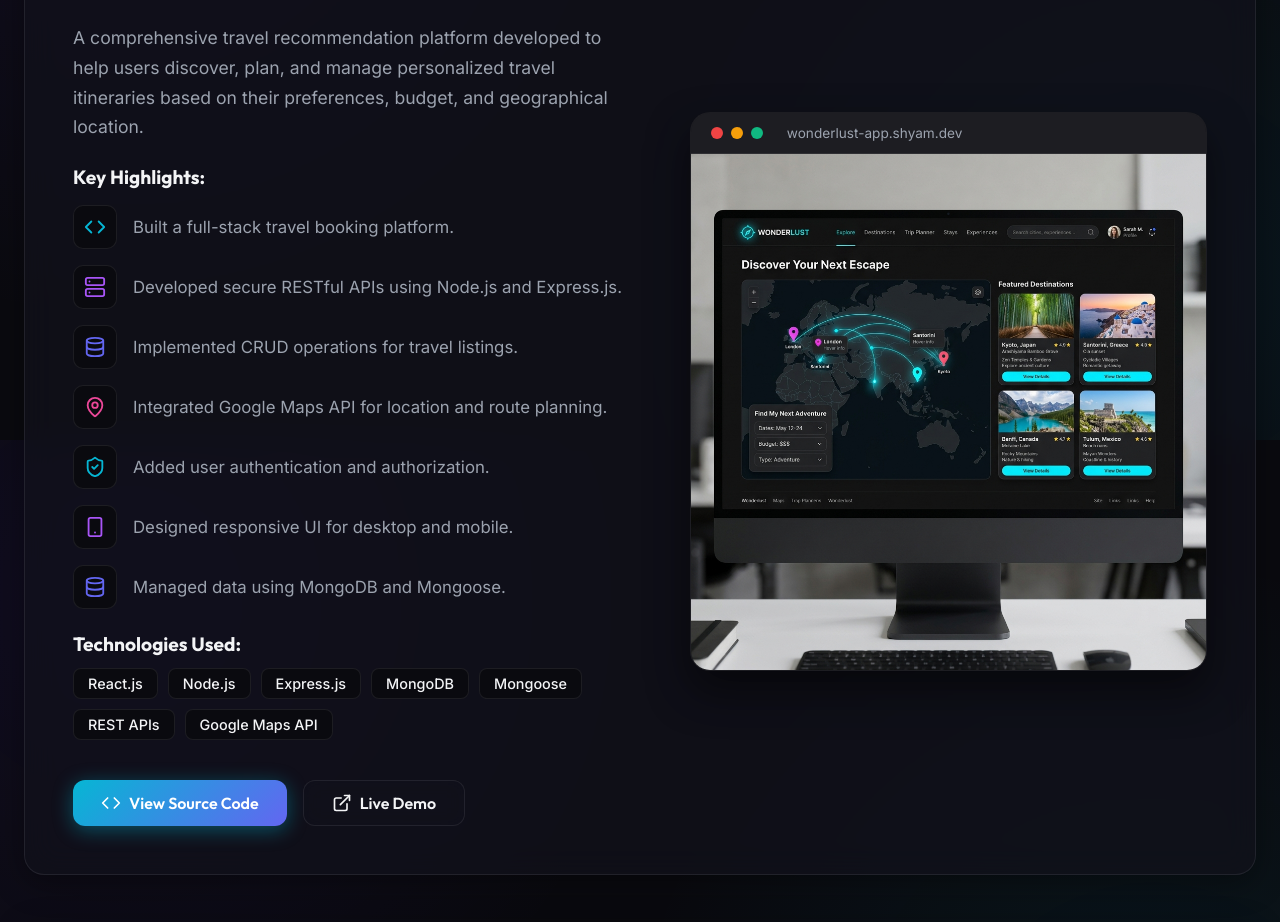
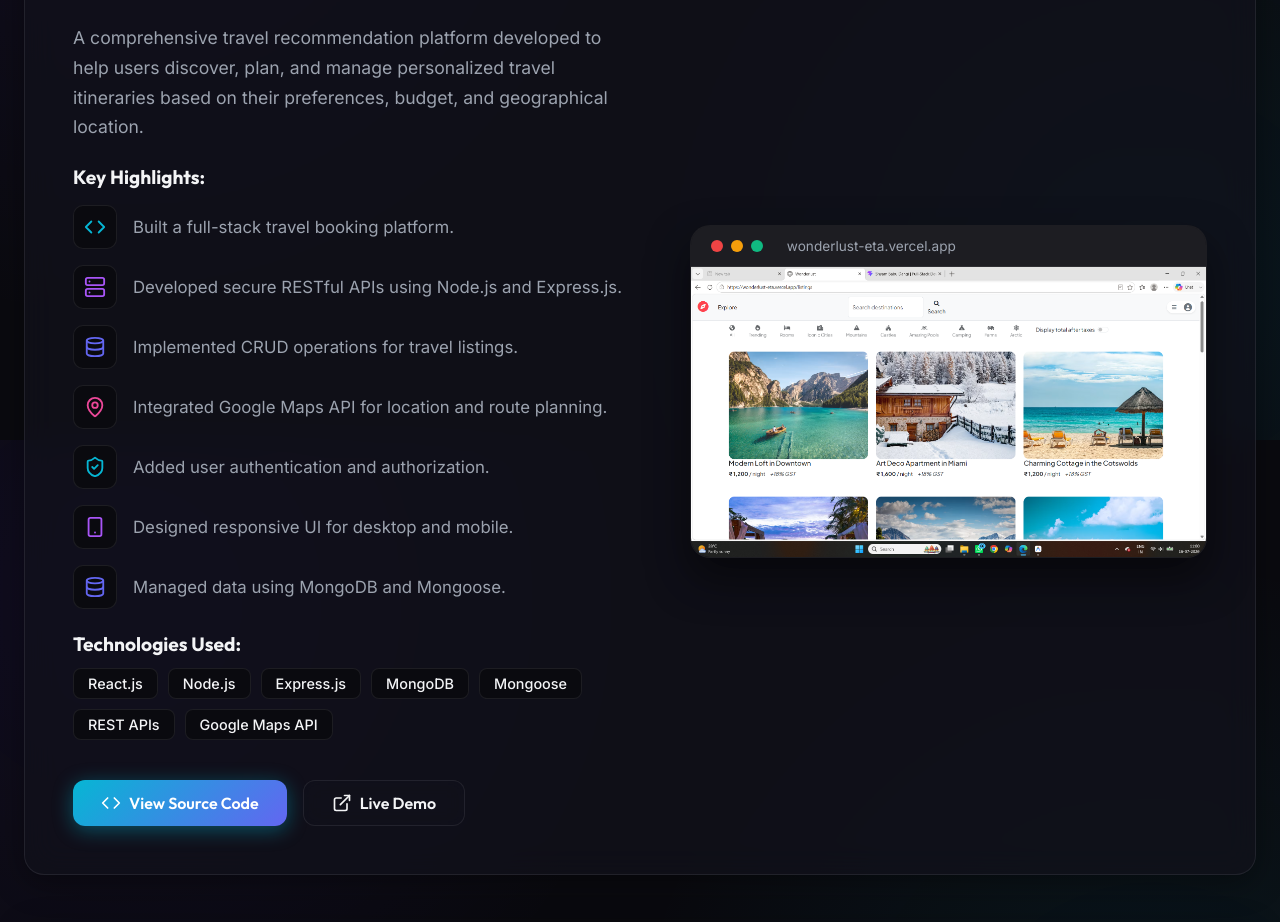
Before and after one commit to shyam-08-02-2004/portfollio, a React (Vite) app: page / in a window 1280 px wide. Shown: the part 3560-4482 px from the top of the page. Built offline with nearby package versions, Linux system fonts and the light colour scheme.

Commit message:
Update Wonderlust mockup with real screenshot and fix live demo link

```diff
--- a/src/components/Projects.tsx
+++ b/src/components/Projects.tsx
@@ -157,7 +157,7 @@ const Projects: React.FC = () => {
                   <Code size={20} /> View Source Code
                 </a>
                 <a
-                  href="https://github.com"
+                  href="https://wonderlust-eta.vercel.app/"
                   target="_blank"
                   rel="noreferrer"
                   className="btn-secondary"
@@ -195,7 +195,7 @@ const Projects: React.FC = () => {
                   <div style={{ width: '12px', height: '12px', borderRadius: '50%', background: '#f59e0b' }} />
                   <div style={{ width: '12px', height: '12px', borderRadius: '50%', background: '#10b981' }} />
                   <span style={{ marginLeft: '16px', fontSize: '0.85rem', color: 'var(--text-muted)', fontFamily: 'var(--font-mono)' }}>
-                    wonderlust-app.shyam.dev
+                    wonderlust-eta.vercel.app
                   </span>
                 </div>
                 <img
```
Also changed, not shown: public/wonderlust_project_mockup.png.
